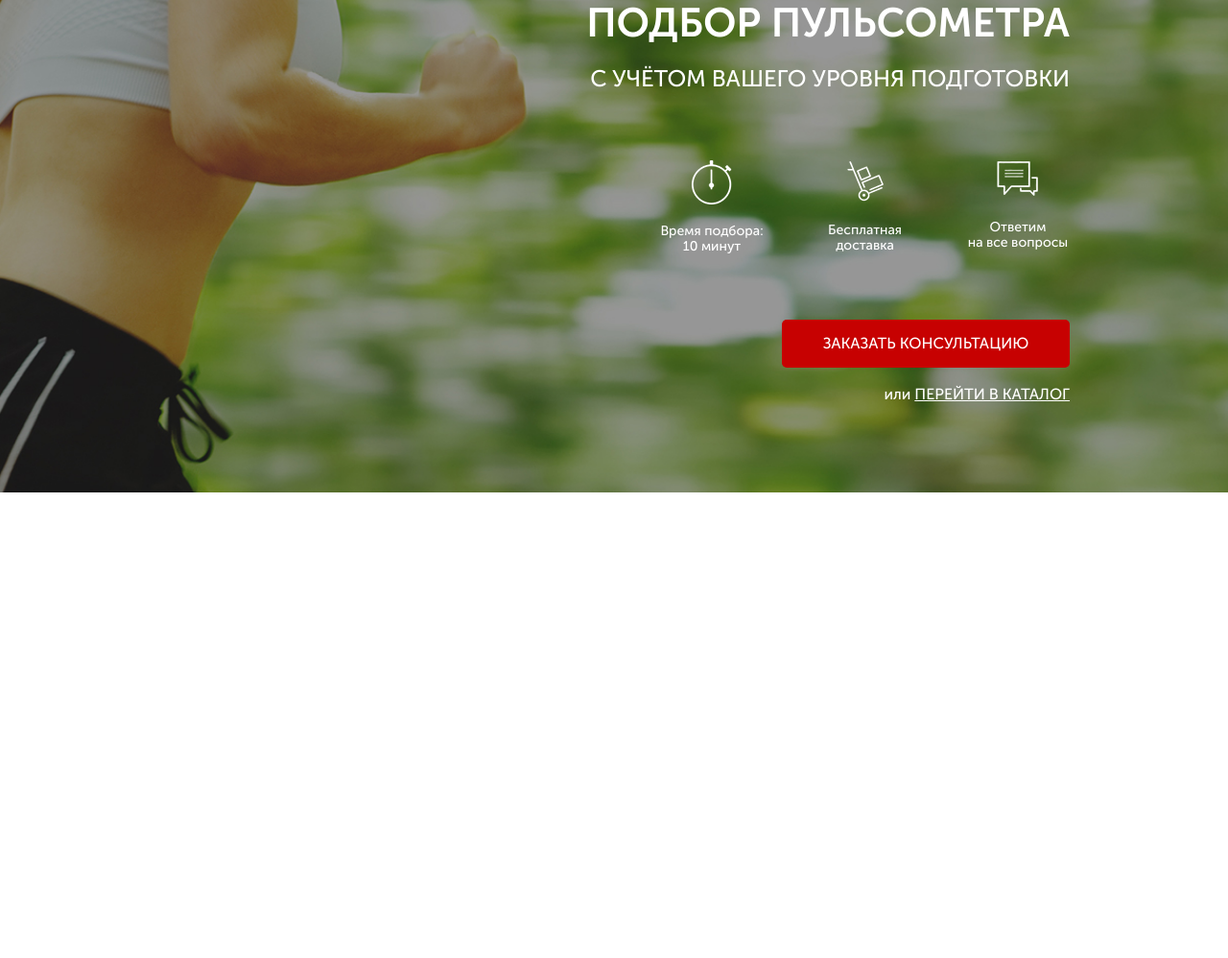
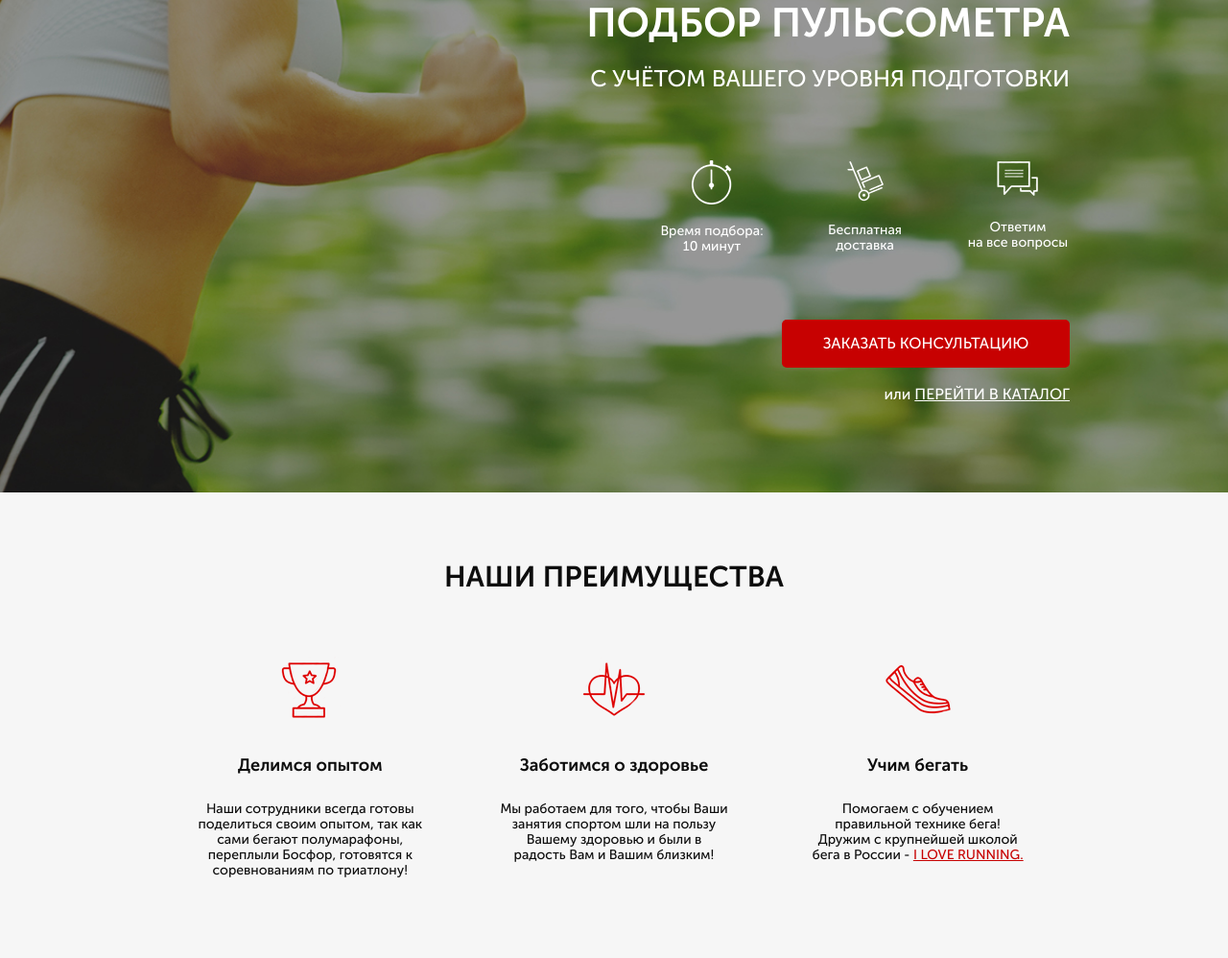
Before and after one commit to deverser/Pulse, a website: page src/index.html in a window 1280 px wide. Shown: the part 170-1168 px from the top of the page at 96% size. Before the commit the page ends 800 px from the top, so only its background shows below. Drawn offline with Linux system fonts and the light colour scheme.

Commit message:
added "benefits" section

```diff
--- a/src/index.html
+++ b/src/index.html
@@ -53,5 +53,32 @@
             </div>
         </div>
     </div>
+
+    <div class="benefits">
+        <div class="container">
+            <h2 class="title">Наши преимущества</h2>
+            <div class="benefits__wrapper">
+                <div class="benefits__item">
+                    <img src="icons/cup.png" alt="cup">
+                    <div class="benefits__subheader">Делимся опытом</div>
+                    <div class="benefits__descr">Наши сотрудники всегда готовы поделиться своим опытом,
+                        так как сами бегают полумарафоны, переплыли Босфор, готовятся к соревнованиям по триатлону!</div>
+                </div>
+                <div class="benefits__item">
+                    <img src="icons/heart.png" alt="heart">
+                    <div class="benefits__subheader">Заботимся о здоровье</div>
+                    <div class="benefits__descr">Мы работаем для того,
+                        чтобы Ваши занятия спортом шли на пользу Вашему здоровью и были в радость Вам и Вашим близким!</div>
+                </div>
+                <div class="benefits__item">
+                    <img src="icons/shoe.png" alt="shoe">
+                    <div class="benefits__subheader">Учим бегать</div>
+                    <div class="benefits__descr">Помогаем с обучением <br>
+                        правильной технике бега! <br>
+                        Дружим с крупнейшей школой бега в России - <a href="#">I LOVE RUNNING.</a></div>
+                </div>
+            </div>
+        </div>
+    </div>
 </body>
 </html>
--- /dev/null
+++ b/src/sass/blocks/_benefits.scss
@@ -0,0 +1,39 @@
+.benefits {
+    min-height: 470px;
+    padding: 70px 0 78px 0;
+    color: #0d0d0d;
+    background-color: #f6f6f6;
+    &__wrapper {
+        margin-top: 65px;
+        display: flex;
+        justify-content: space-around;
+    }
+    &__item {
+        max-width: 239px;
+        height: 236px;
+        display: flex;
+        flex-direction: column;
+        align-items: center;
+    }
+    &__subheader {
+        margin-top: 38px;
+        font-size: 18px;
+        line-height: 1.2;
+        font-weight: 700;
+        text-align: center;
+    }
+    &__descr {
+        margin-top: 26px;
+        font-size: 14px;
+        line-height: 16px;
+        font-weight: 500;
+        text-align: center;
+        a {
+            text-decoration: underline;
+            color: $main-color;
+            &:hover {
+                text-decoration: none;
+            }
+        }
+    }
+}
--- /dev/null
+++ b/src/sass/blocks/_titles.scss
@@ -0,0 +1,8 @@
+.title {
+    font-size: 30px;
+    line-height: 1.2;
+    font-weight: 700;
+    text-align: center;
+    color: #0d0d0d;
+    text-transform: uppercase;
+}
--- a/src/sass/style.scss
+++ b/src/sass/style.scss
@@ -12,3 +12,5 @@
 @import 'blocks/promo';
 @import 'blocks/header';
 @import 'blocks/buttons';
+@import 'blocks/benefits';
+@import 'blocks/titles';
```
Also changed, not shown: src/css/style.min.css.
